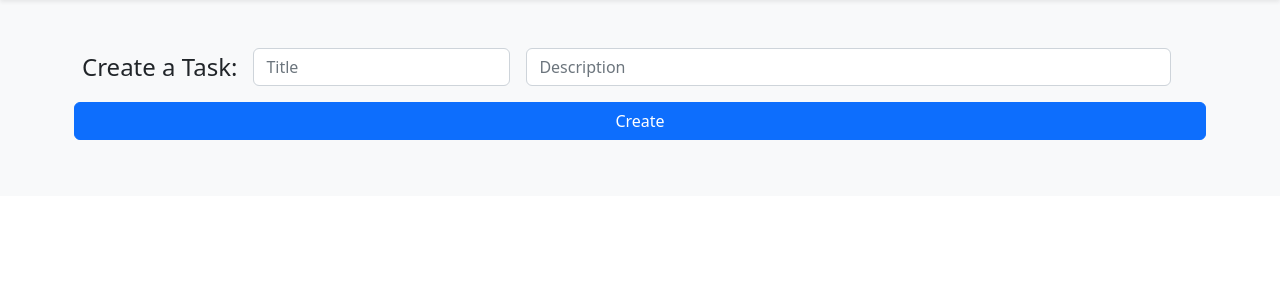
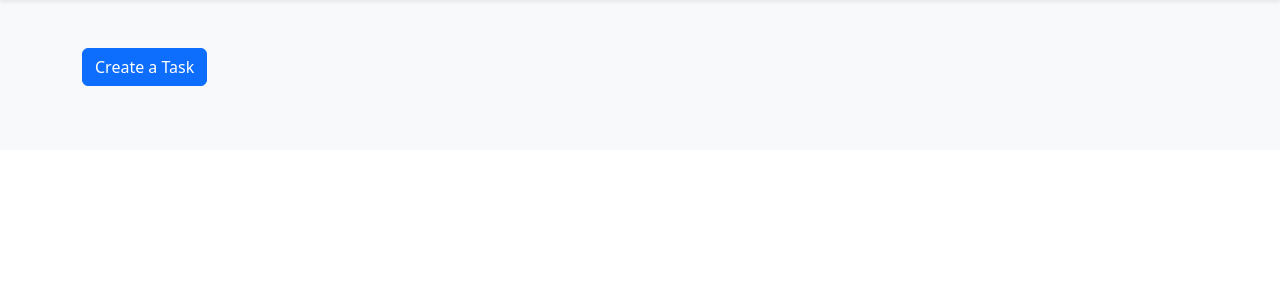
Before and after one commit to RafinalHT/tugas2pbp, a Django app: template todolist/templates/todolist.html in a window 1280 px wide. Shown: the part 56-356 px from the top of the page. Run offline with Django 4.2, Linux system fonts and the light colour scheme; the template is opened without the code that fills it: most values are stand-ins (such as "Sample title", 1, 10 or a date in 2020); data that the repository does not hold is empty.

Commit message:
Finishing Assignment 6

```diff
--- a/todolist/templates/todolist.html
+++ b/todolist/templates/todolist.html
@@ -20,26 +20,46 @@
 <main>
     <div class="album py-5 bg-light">
       <div class="container">
-        <form class="row g-3 align-items-center mb-4" id="form" onsubmit="return false;">
+
+        <!-- Button trigger modal -->
+        <button type="button" class="btn btn-primary" data-bs-toggle="modal" data-bs-target="#modal1">
+          Create a Task
+        </button>
+
+        <!-- Modal -->
+        <div class="modal fade" id="modal1" tabindex="-1" aria-labelledby="modal1Label" aria-hidden="true">
+          <div class="modal-dialog">
+            <div class="modal-content">
+              <div class="modal-header">
+                <h1 class="modal-title fs-5" id="modal1Label">Create Task</h1>
+                <button type="button" class="btn-close" data-bs-dismiss="modal" aria-label="Close"></button>
+              </div>
+              <div class="modal-body">
+                <form id="form" class="form-signin w-100 m-auto" method="POST">
+
                   {% csrf_token %}
 
-          <div class="col-auto">
-            <label class="fs-4">Create a Task: </label>
+                  <div class="form-floating mb-2">
+                      <input type="text" name="title" placeholder="Title" class="form-control">
+                      <label for="floatingInput">Title</label>
                   </div>
 
-          <div class="col-auto">
-              <input type="text" name="title" placeholder="Title" class="form-control">
+                  <div class="form-floating">
+                      <textarea type="description" name="description" placeholder="Description" class="form-control" rows="3"></textarea>
+                      <label for="floatingDescription">Description</label>
+                  </div>
+              <div class="modal-footer">
+                <button type="button" class="btn btn-secondary" data-bs-dismiss="modal">Cancel</button>
+                <button id="button" type="button" class="btn btn-primary" type="submit" data-bs-dismiss="modal" value="Post">Post</button>
+              </div>
+              </form>
               </div>
 
-          <div class="col-sm-7">
-            <input type="description" name="description" placeholder="Description" class="form-control">
+            </div>
+          </div>
         </div>
 
-          <input id="button" class="col btn btn-primary" type="submit" value="Create"></td>
-
-        </form>
-
-        <div id="tasks" class="row row-cols-1 row-cols-sm-2 row-cols-md-3 g-3"></div>
+        <div id="tasks" class="row row-cols-1 row-cols-sm-2 row-cols-md-3 g-3 mt-3"></div>
 
         </div>
 </main>
@@ -99,6 +119,7 @@
           method: "POST",
           body: new FormData(document.querySelector('#form'))
       }).then(refreshTodolist)
+      document.getElementById("form").reset()
     return false
   }
 
```
Lines whose indentation alone changed are shown as unchanged.
